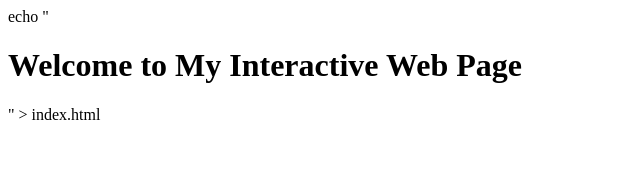
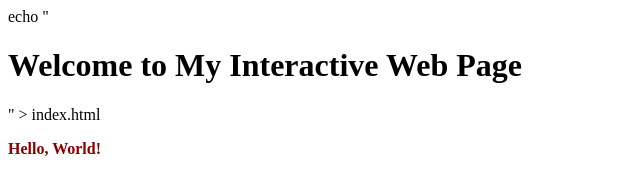
Before and after one commit to omaralhammadi-eng/interactive-web, a plain HTML site: page index.html in a window 1280 px wide. Shown: the full height of the page, 0-640 px from the left. Drawn offline with Linux system fonts and the light colour scheme.

Commit message:
Alert has been added when reload the index page using script.js

```diff
--- a/index.html
+++ b/index.html
@@ -2,8 +2,18 @@ echo "<!DOCTYPE html>
 <html>
 <head>
     <title>Interactive Web Page</title>
+    <script src="script.js"></script>
 </head>
 <body>
     <h1>Welcome to My Interactive Web Page</h1>
+    <script>
+        document.addEventListener("DOMContentLoaded", function() {
+            var helloWorld = document.createElement("p");
+            helloWorld.textContent = "Hello, World!";
+            helloWorld.style.fontWeight = "bold";
+            helloWorld.style.color = "darkred";
+            document.body.appendChild(helloWorld);
+        });
+    </script>
 </body>
 </html>" > index.html
--- /dev/null
+++ b/script.js
@@ -0,0 +1,3 @@
+window.onload = function() {
+    alert("Welcome to interactive website");
+};
```
